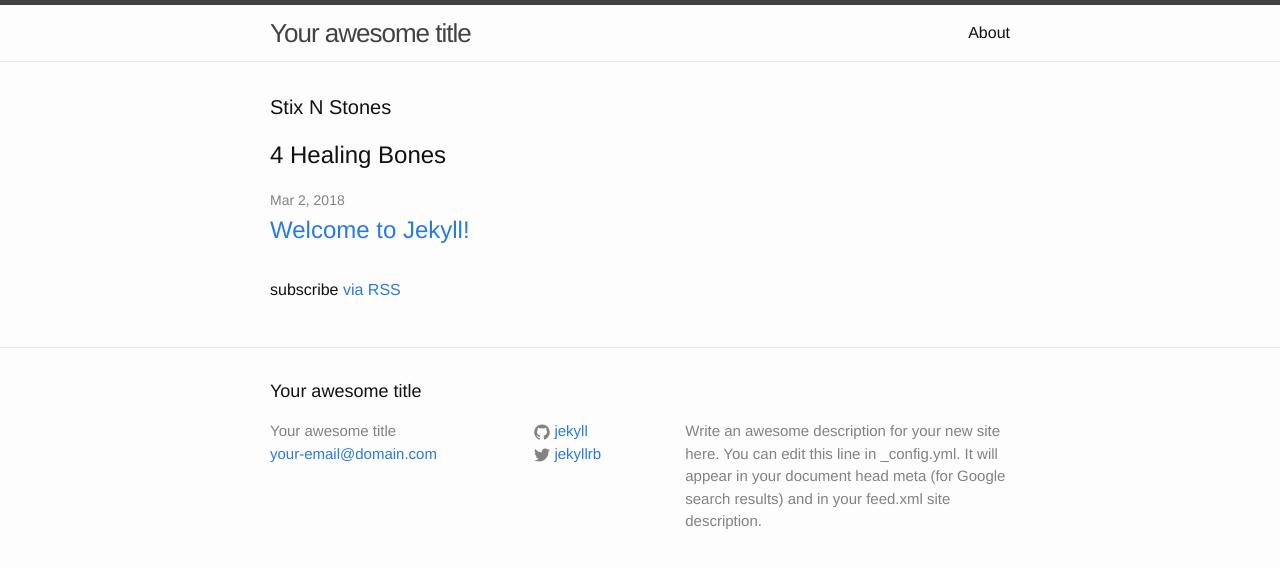
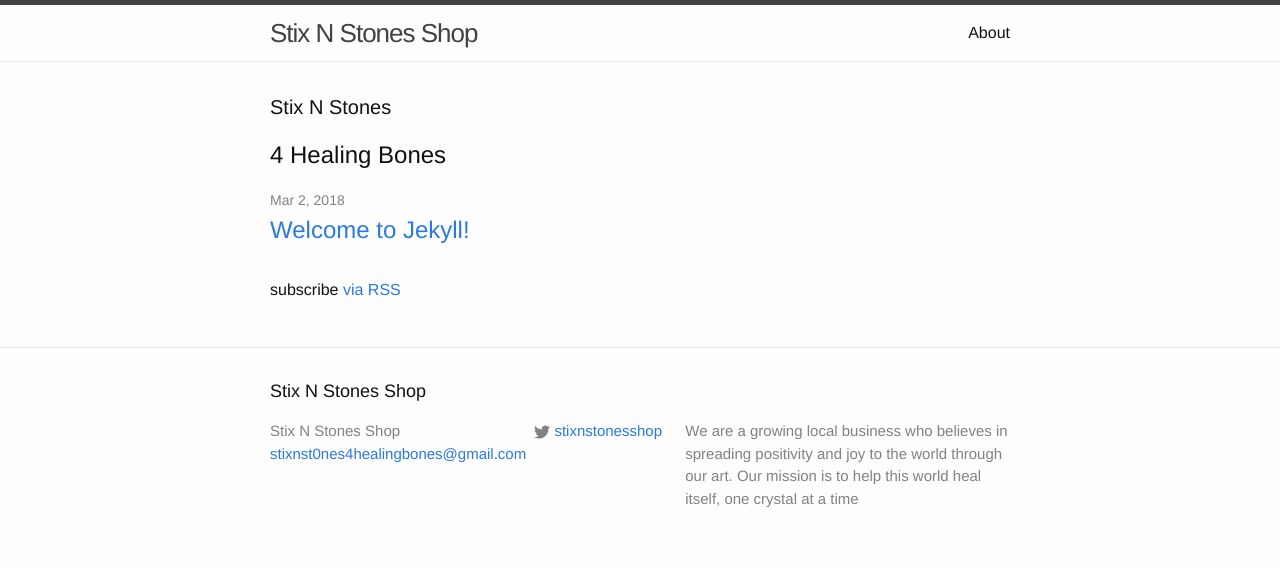
Before and after one commit to codyball13/codyball13.github.io, a Jekyll site: the page built from index.html, in a window 1280 px wide. Shown: the top 568 px of the page. Built offline with Jekyll 4.4.1, drawn with Linux system fonts in a browser that asks for light colours.

Commit message:
Update _config.yml

```diff
--- a/_config.yml
+++ b/_config.yml
@@ -6,16 +6,14 @@
 # 'jekyll serve'. If you change this file, please restart the server process.
 
 # Site settings
-title: Your awesome title
-email: your-email@domain.com
+title: Stix N Stones Shop
+email: stixnst0nes4healingbones@gmail.com
 description: > # this means to ignore newlines until "baseurl:"
-  Write an awesome description for your new site here. You can edit this
-  line in _config.yml. It will appear in your document head meta (for
-  Google search results) and in your feed.xml site description.
+  We are a growing local business who believes in spreading positivity and joy to the world through our art. Our mission is to help this world heal itself, one crystal at a time
 baseurl: "" # the subpath of your site, e.g. /blog
-url: "http://yourdomain.com" # the base hostname & protocol for your site
-twitter_username: jekyllrb
-github_username:  jekyll
+url: "http://www.stixnstones4healingbones.com" # the base hostname & protocol for your site
+twitter_username: stixnstonesshop
+instagram_username: stixnst0nes
 
 # Build settings
 markdown: kramdown
```
